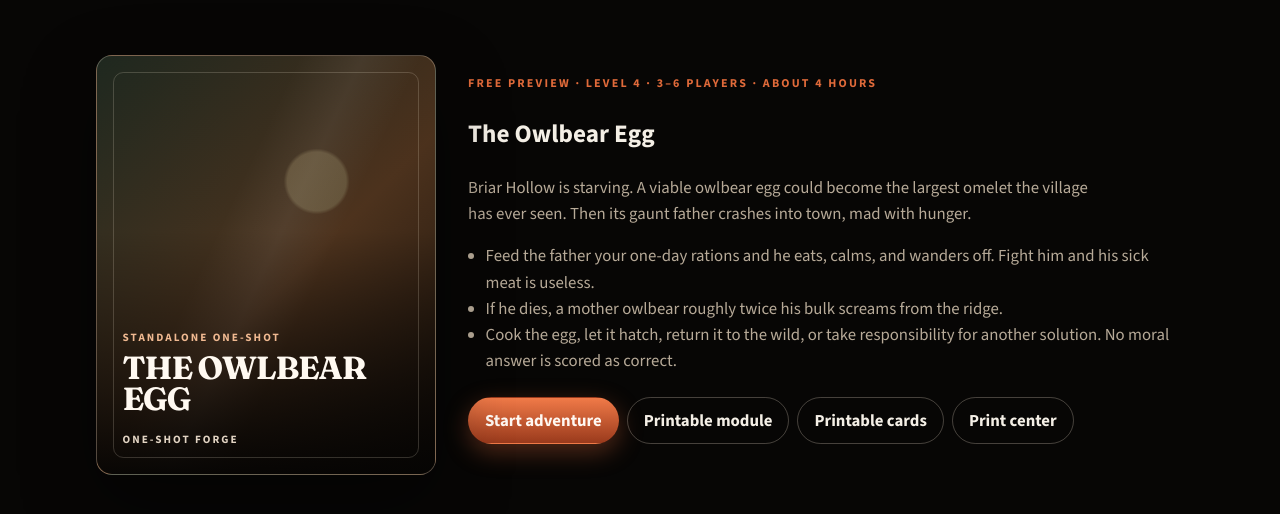
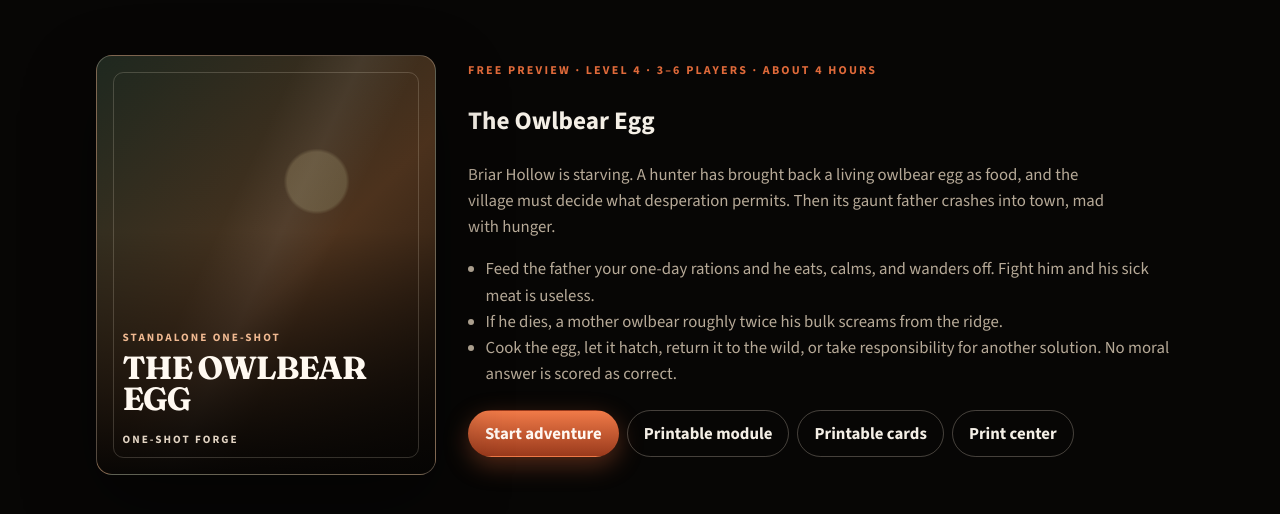
Before and after one commit to cbw29512/oneshot-forge, a plain HTML site: page adventures/the-owlbear-egg.html in a window 1280 px wide. Shown: the part 70-584 px from the top of the page. Drawn offline with nearby package versions, Linux system fonts and the light colour scheme.

Commit message:
copy: keep Owlbear Egg survival stakes ahead of the joke

```diff
--- a/adventures/the-owlbear-egg.html
+++ b/adventures/the-owlbear-egg.html
@@ -25,7 +25,7 @@
         <div>
           <p class="eyebrow ember">Free preview · Level 4 · 3–6 players · about 4 hours</p>
           <h1>The Owlbear Egg</h1>
-          <p class="lede short">Briar Hollow is starving. A viable owlbear egg could become the largest omelet the village has ever seen. Then its gaunt father crashes into town, mad with hunger.</p>
+          <p class="lede short">Briar Hollow is starving. A hunter has brought back a living owlbear egg as food, and the village must decide what desperation permits. Then its gaunt father crashes into town, mad with hunger.</p>
           <ul class="plain">
             <li>Feed the father your one-day rations and he eats, calms, and wanders off. Fight him and his sick meat is useless.</li>
             <li>If he dies, a mother owlbear roughly twice his bulk screams from the ridge.</li>
```
